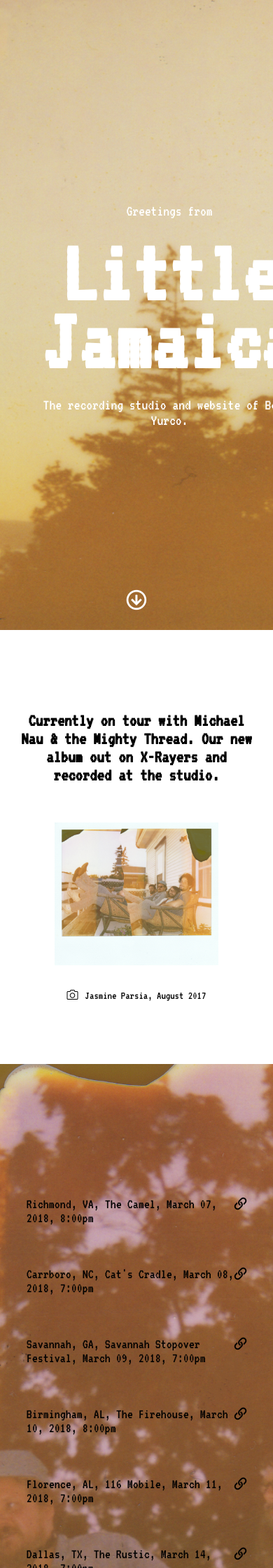
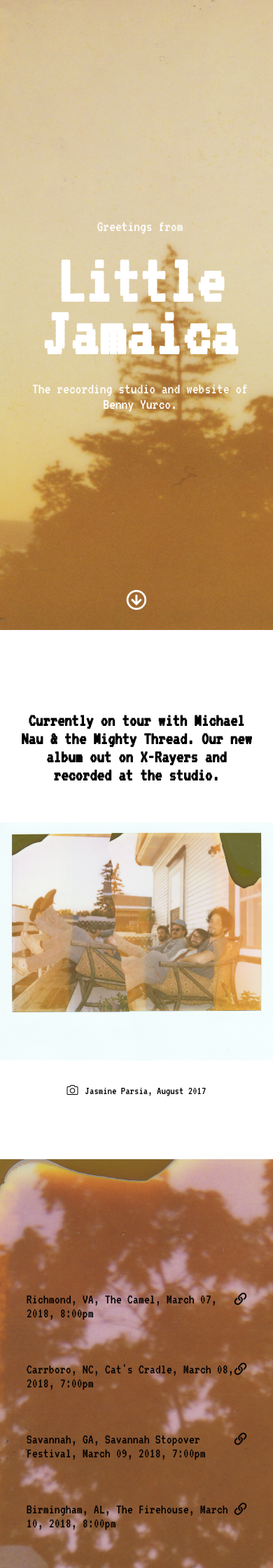
Before and after one commit to alder-studio/little-jamaica, a Jekyll site: the page built from index.html, in a window 390 px wide. Shown: the top 2240 px of the page at 70% size. Built offline with Jekyll 4.4.1, drawn with Linux system fonts in a browser that asks for light colours.

Commit message:
Mobile Tweaks

```diff
--- a/assets/site.css
+++ b/assets/site.css
@@ -1,3 +1,13 @@
+@media only screen and (max-width: 600px)  {
+    .big-picture {
+        width: 100% !important;
+    }
+
+    h1 {
+        font-size: 100px !important;
+    }
+}
+
 /* Images */
 
 .big-picture {
@@ -52,7 +62,7 @@ html>body .content {
     display: flex;
     justify-content: center;
     flex-direction: column;
-    height: 100vh;
+    min-height: 100vh;
 }
 
 .block-half {
```
Also changed, not shown: 1 other file.
